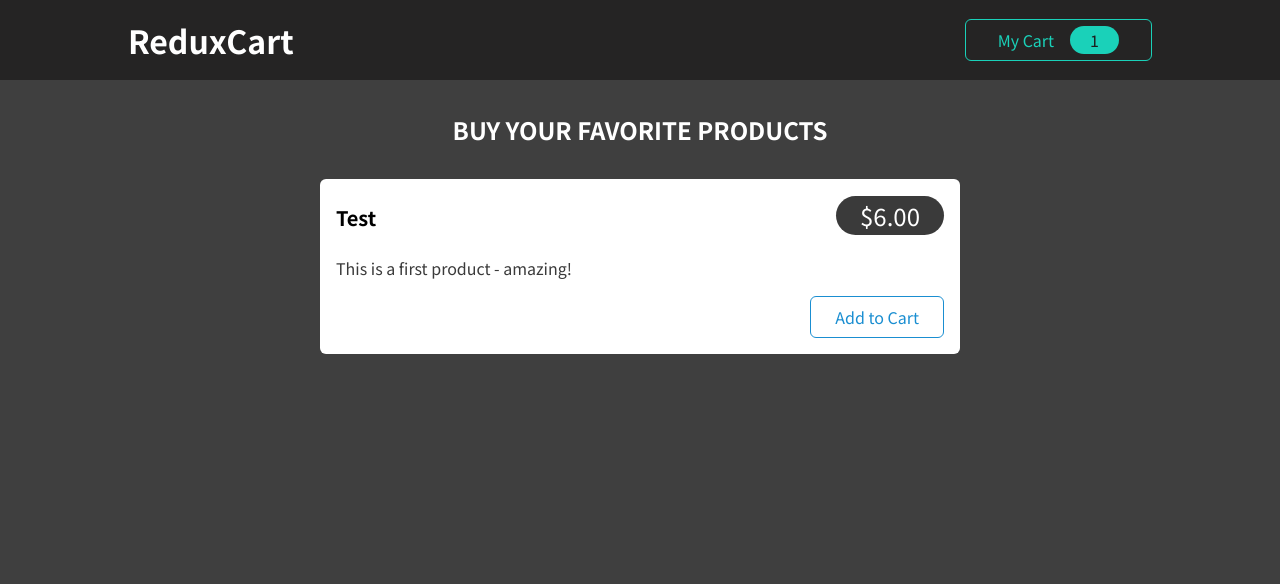
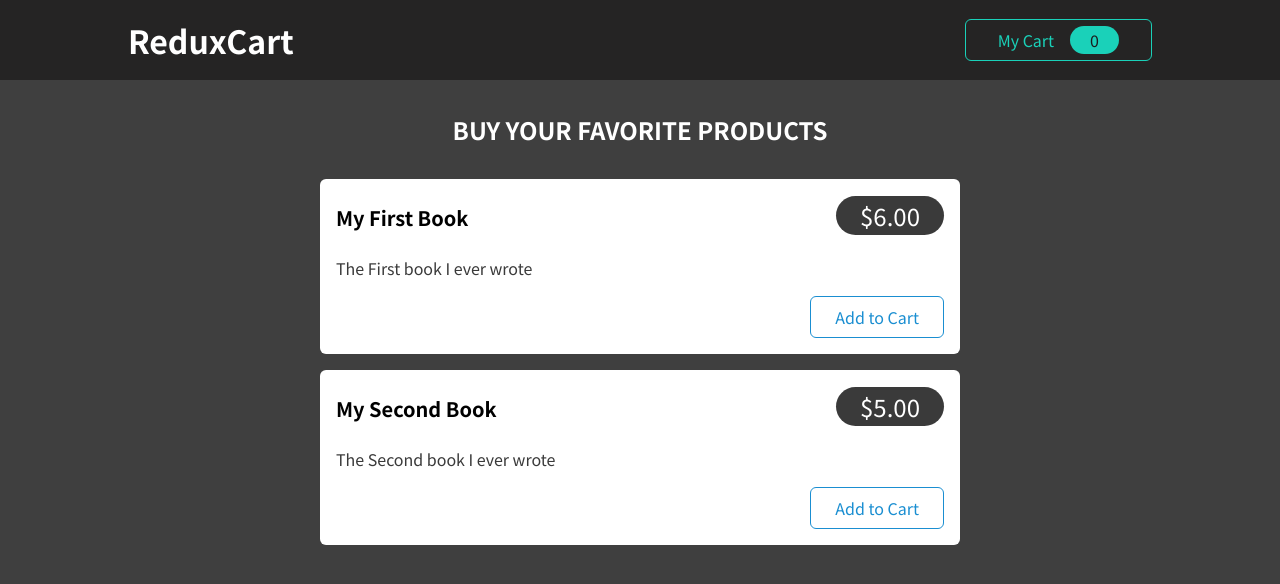
Before and after one commit to dieegomr/redux-cart, a React (Create React App) app: page / in a window 1280 px wide. Shown: the top 584 px of the page. Built offline with nearby package versions, Linux system fonts and the light colour scheme.

Commit message:
dummy data added, add item to the cart, increasing/decreasing items implemented

```diff
--- a/src/components/Cart/Cart.js
+++ b/src/components/Cart/Cart.js
@@ -1,15 +1,27 @@
+import { useSelector } from 'react-redux';
+
 import Card from '../UI/Card';
 import classes from './Cart.module.css';
 import CartItem from './CartItem';
 
 const Cart = (props) => {
+  const cartItems = useSelector((state) => state.cart.items);
   return (
     <Card className={classes.cart}>
       <h2>Your Shopping Cart</h2>
       <ul>
-        <CartItem
-          item={{ title: 'Test Item', quantity: 3, total: 18, price: 6 }}
-        />
+        {cartItems.map((item) => (
+          <CartItem
+            key={item.id}
+            item={{
+              id: item.id,
+              title: item.name,
+              quantity: item.quantity,
+              total: item.totalPrice,
+              price: item.price,
+            }}
+          />
+        ))}
       </ul>
     </Card>
   );
--- a/src/components/Cart/CartButton.js
+++ b/src/components/Cart/CartButton.js
@@ -1,9 +1,10 @@
-import { useDispatch } from 'react-redux';
+import { useDispatch, useSelector } from 'react-redux';
 import { uiActions } from '../../store/ui-slice';
 import classes from './CartButton.module.css';
 
 const CartButton = (props) => {
   const dispatch = useDispatch();
+  const cartQuantity = useSelector((state) => state.cart.totalQuantity);
 
   const toggleCartHandler = () => {
     dispatch(uiActions.toogle());
@@ -12,7 +13,7 @@ const CartButton = (props) => {
   return (
     <button className={classes.button} onClick={toggleCartHandler}>
       <span>My Cart</span>
-      <span className={classes.badge}>1</span>
+      <span className={classes.badge}>{cartQuantity}</span>
     </button>
   );
 };
--- a/src/components/Cart/CartItem.js
+++ b/src/components/Cart/CartItem.js
@@ -1,7 +1,26 @@
+import { useDispatch } from 'react-redux';
+
 import classes from './CartItem.module.css';
+import { cartActions } from '../../store/cart-slice';
 
 const CartItem = (props) => {
-  const { title, quantity, total, price } = props.item;
+  const dispatch = useDispatch();
+
+  const { title, quantity, total, price, id } = props.item;
+
+  const removeItemHandler = () => {
+    dispatch(cartActions.removeItemFromCart(id));
+  };
+
+  const addItemHandler = () => {
+    dispatch(
+      cartActions.addItemToCart({
+        id,
+        title,
+        price,
+      })
+    );
+  };
 
   return (
     <li className={classes.item}>
@@ -17,8 +36,8 @@ const CartItem = (props) => {
           x <span>{quantity}</span>
         </div>
         <div className={classes.actions}>
-          <button>-</button>
-          <button>+</button>
+          <button onClick={removeItemHandler}>-</button>
+          <button onClick={addItemHandler}>+</button>
         </div>
       </div>
     </li>
--- a/src/components/Shop/ProductItem.js
+++ b/src/components/Shop/ProductItem.js
@@ -1,8 +1,23 @@
+import { useDispatch } from 'react-redux';
+
+import { cartActions } from '../../store/cart-slice';
 import Card from '../UI/Card';
 import classes from './ProductItem.module.css';
 
 const ProductItem = (props) => {
-  const { title, price, description } = props;
+  const dispatch = useDispatch();
+
+  const { title, price, description, id } = props;
+
+  const addtoCartHandler = () => {
+    dispatch(
+      cartActions.addItemToCart({
+        id,
+        title,
+        price,
+      })
+    );
+  };
 
   return (
     <li className={classes.item}>
@@ -13,7 +28,7 @@ const ProductItem = (props) => {
         </header>
         <p>{description}</p>
         <div className={classes.actions}>
-          <button>Add to Cart</button>
+          <button onClick={addtoCartHandler}>Add to Cart</button>
         </div>
       </Card>
     </li>
--- a/src/components/Shop/Products.js
+++ b/src/components/Shop/Products.js
@@ -1,16 +1,35 @@
 import ProductItem from './ProductItem';
 import classes from './Products.module.css';
+
+const DUMMY_PRODUCTS = [
+  {
+    id: 'p1',
+    price: 6,
+    title: 'My First Book',
+    description: 'The First book I ever wrote',
+  },
+  {
+    id: 'p2',
+    price: 5,
+    title: 'My Second Book',
+    description: 'The Second book I ever wrote',
+  },
+];
 
 const Products = (props) => {
   return (
     <section className={classes.products}>
       <h2>Buy your favorite products</h2>
       <ul>
-        <ProductItem
-          title='Test'
-          price={6}
-          description='This is a first product - amazing!'
-        />
+        {DUMMY_PRODUCTS.map((product) => (
+          <ProductItem
+            key={product.id}
+            id={product.id}
+            title={product.title}
+            price={product.price}
+            description={product.description}
+          />
+        ))}
       </ul>
     </section>
   );
--- a/src/store/cart-slice.js
+++ b/src/store/cart-slice.js
@@ -10,9 +10,10 @@ const cartSlice = createSlice({
     addItemToCart(state, action) {
       const newItem = action.payload;
       const existingItem = state.items.find((item) => item.id === newItem.id);
+      state.totalQuantity++;
       if (!existingItem) {
         state.items.push({
-          itemId: newItem.id,
+          id: newItem.id,
           price: newItem.price,
           quantity: 1,
           totalPrice: newItem.price,
@@ -26,6 +27,7 @@ const cartSlice = createSlice({
     removeItemFromCart(state, action) {
       const id = action.payload;
       const existingItem = state.items.find((item) => item.id === id);
+      state.totalQuantity--;
       if (existingItem.quantity === 1) {
         state.items = state.items.filter((item) => item.id !== id);
       } else {
```
Also changed, not shown: 1 other file (tests, documents, lock files or other folders).
